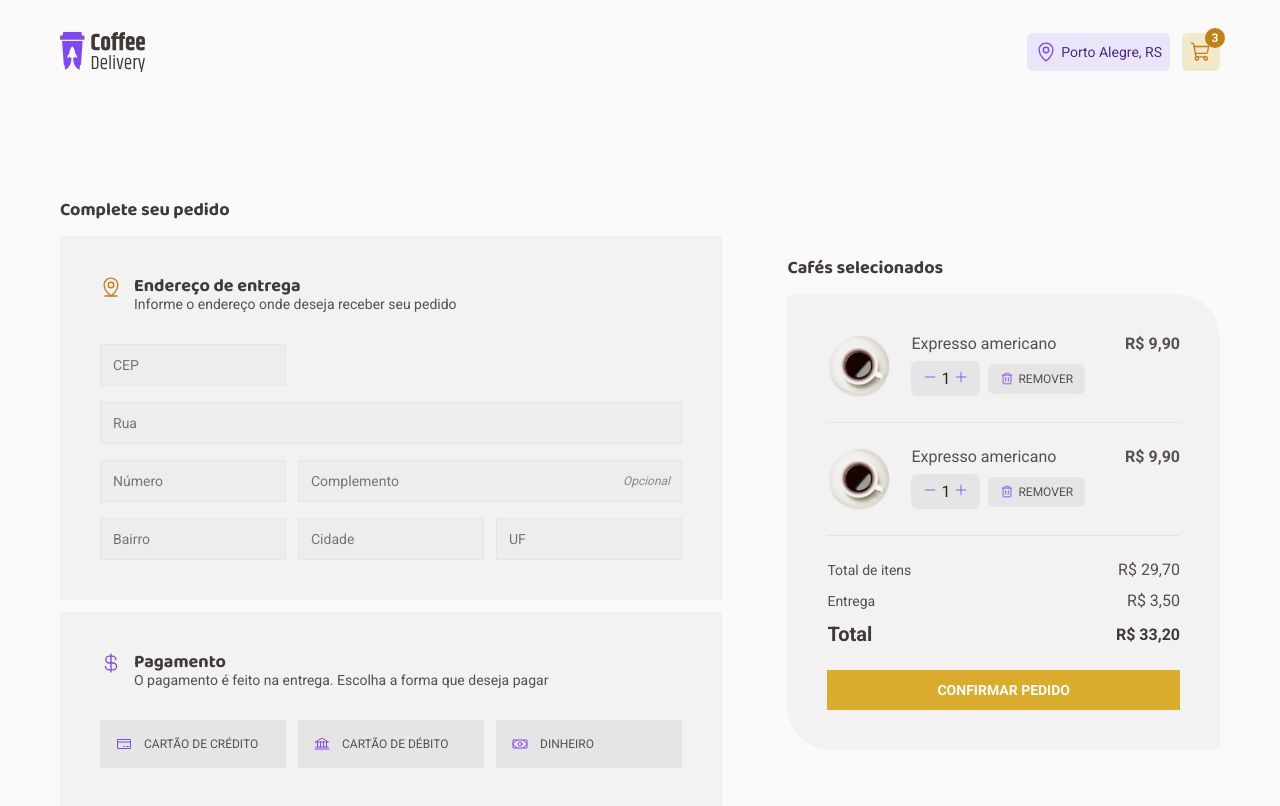
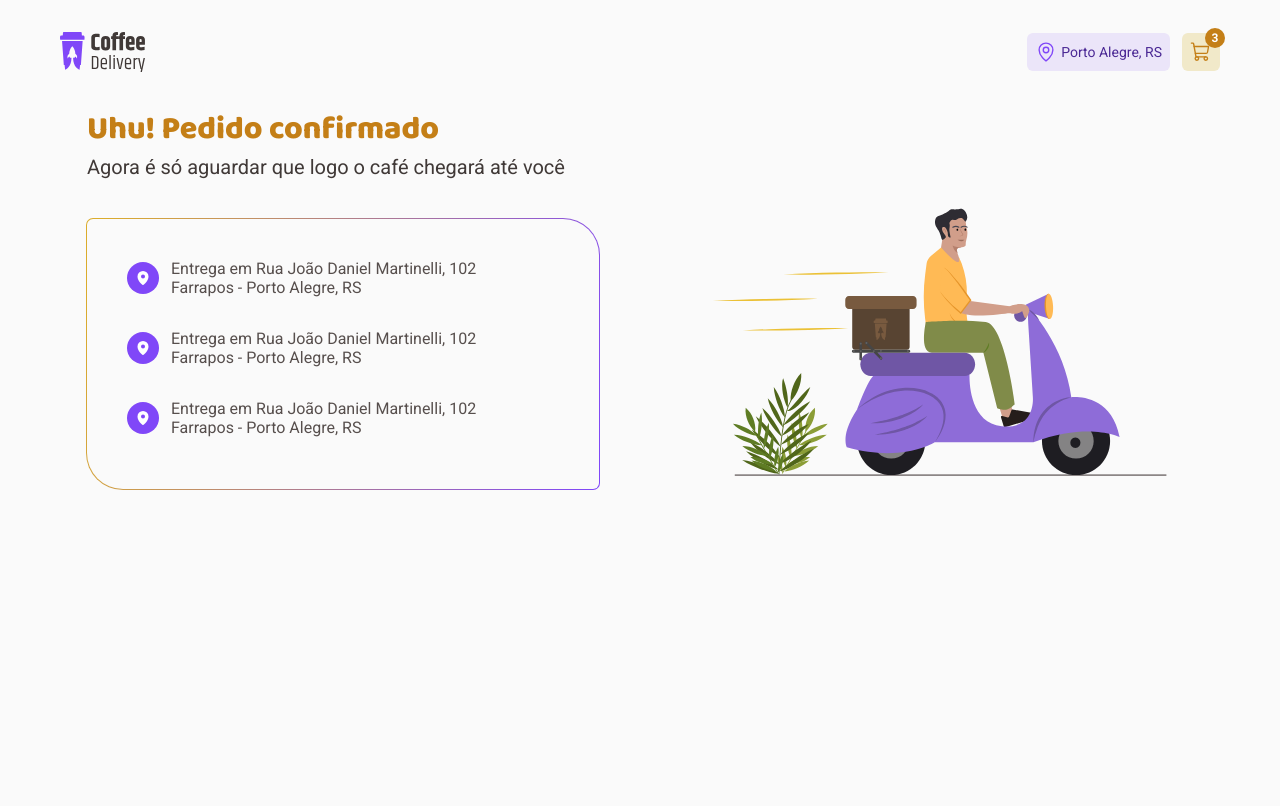
Before and after one commit to felipecfb/coffee-delivery, a React (Vite) app: page / in a window 1280 px wide. Shown: the top 806 px of the page. Built offline with nearby package versions, Linux system fonts and the light colour scheme.

Commit message:
✨ feat: creating confirm order page

```diff
--- a/src/App.tsx
+++ b/src/App.tsx
@@ -2,13 +2,14 @@ import { ThemeProvider } from 'styled-components'
 import { Header } from './components/Header'
 import { Checkout } from './pages/Checkout'
 import { Home } from './pages/Home'
+import { OrderConfirm } from './pages/OrderConfirm'
 import { GlobalStyle } from './styles/global'
 import { defaultTheme } from './styles/themes/default'
 
 function App() {
   return (
     <ThemeProvider theme={defaultTheme}>
-      <Checkout />
+      <OrderConfirm />
       <GlobalStyle />
     </ThemeProvider>
   )
--- /dev/null
+++ b/src/pages/OrderConfirm/components/OrderInfo/index.tsx
@@ -0,0 +1,32 @@
+import { ReactNode } from 'react'
+import {
+  OrderInfoContainer,
+  IconWrapper,
+  Content,
+  Title,
+  Subtitle,
+} from './styles'
+
+interface OrderInfoProps {
+  icon: ReactNode
+  title: string
+  subtitle: string
+  background: string
+}
+
+export function OrderInfo({
+  icon,
+  title,
+  subtitle,
+  background,
+}: OrderInfoProps) {
+  return (
+    <OrderInfoContainer>
+      <IconWrapper background={background}>{icon}</IconWrapper>
+      <Content>
+        <Title>{title}</Title>
+        <Subtitle>{subtitle}</Subtitle>
+      </Content>
+    </OrderInfoContainer>
+  )
+}
--- /dev/null
+++ b/src/pages/OrderConfirm/components/OrderInfo/styles.ts
@@ -0,0 +1,37 @@
+import styled from 'styled-components'
+
+interface IconWrapperProps {
+  background: string
+}
+
+export const OrderInfoContainer = styled.div`
+  display: flex;
+  align-items: center;
+
+  gap: 0.75rem;
+`
+
+export const IconWrapper = styled.div<IconWrapperProps>`
+  display: flex;
+  align-items: center;
+  justify-content: center;
+
+  width: 2rem;
+  height: 2rem;
+
+  border-radius: 100%;
+
+  background-color: ${({ background }) => background};
+`
+
+export const Content = styled.div`
+  display: flex;
+  flex-direction: column;
+
+  font-size: 1rem;
+  color: ${({ theme }) => theme.text};
+`
+
+export const Title = styled.span``
+
+export const Subtitle = styled.span``
--- /dev/null
+++ b/src/pages/OrderConfirm/index.tsx
@@ -0,0 +1,58 @@
+import {
+  OrderConfirmContainer,
+  OrderConfirmMessage,
+  Title,
+  Subtitle,
+  HeroImage,
+  OrderInfoContainer,
+} from './styles'
+
+import { Header } from '../../components/Header'
+import { OrderInfo } from './components/OrderInfo'
+import { MapPin } from 'phosphor-react'
+import { useTheme } from 'styled-components'
+
+import HeroImageSrc from '../../assets/bannerSucess.svg'
+
+export function OrderConfirm() {
+  const theme = useTheme()
+
+  return (
+    <>
+      <Header />
+      <OrderConfirmContainer>
+        <section>
+          <OrderConfirmMessage>
+            <Title>Uhu! Pedido confirmado</Title>
+            <Subtitle>
+              Agora é só aguardar que logo o café chegará até você
+            </Subtitle>
+          </OrderConfirmMessage>
+
+          <OrderInfoContainer>
+            <OrderInfo
+              icon={<MapPin size={16} weight="fill" color={theme.white} />}
+              title="Entrega em Rua João Daniel Martinelli, 102"
+              subtitle="Farrapos - Porto Alegre, RS"
+              background={theme.purple.default}
+            />
+            <OrderInfo
+              icon={<MapPin size={16} weight="fill" color={theme.white} />}
+              title="Entrega em Rua João Daniel Martinelli, 102"
+              subtitle="Farrapos - Porto Alegre, RS"
+              background={theme.purple.default}
+            />
+            <OrderInfo
+              icon={<MapPin size={16} weight="fill" color={theme.white} />}
+              title="Entrega em Rua João Daniel Martinelli, 102"
+              subtitle="Farrapos - Porto Alegre, RS"
+              background={theme.purple.default}
+            />
+          </OrderInfoContainer>
+        </section>
+
+        <HeroImage src={HeroImageSrc} />
+      </OrderConfirmContainer>
+    </>
+  )
+}
--- /dev/null
+++ b/src/pages/OrderConfirm/styles.ts
@@ -0,0 +1,60 @@
+import styled from 'styled-components'
+
+export const OrderConfirmContainer = styled.div`
+  display: flex;
+  align-items: flex-end;
+  justify-content: center;
+  gap: 102px;
+
+  section {
+    display: flex;
+    flex-direction: column;
+    align-items: flex-start;
+    justify-content: center;
+    gap: 2.5rem;
+  }
+`
+
+export const OrderConfirmMessage = styled.div``
+
+export const Title = styled.h1`
+  font-size: 2rem;
+  font-family: 'Baloo 2', sans-serif;
+  color: ${({ theme }) => theme.yellow.dark};
+  font-weight: 900;
+`
+
+export const Subtitle = styled.p`
+  font-size: 1.25rem;
+  color: ${({ theme }) => theme.subtitle};
+`
+
+export const OrderInfoContainer = styled.div`
+  position: relative;
+
+  display: flex;
+  flex-direction: column;
+  gap: 2rem;
+
+  width: 32rem;
+  height: 16.875rem;
+
+  padding: 2.5rem;
+  border-radius: 6px 36px 6px 36px;
+
+  background: ${({ theme }) => theme.background};
+
+  &::before {
+    content: '';
+    position: absolute;
+
+    z-index: -1;
+    inset: -1px;
+
+    border-radius: 7px 37px 7px 37px;
+
+    background: linear-gradient(102.89deg, #dbac2c 2.61%, #8047f8 98.76%);
+  }
+`
+
+export const HeroImage = styled.img``
```
Also changed, not shown: src/assets/bannerSucess.svg (added).
